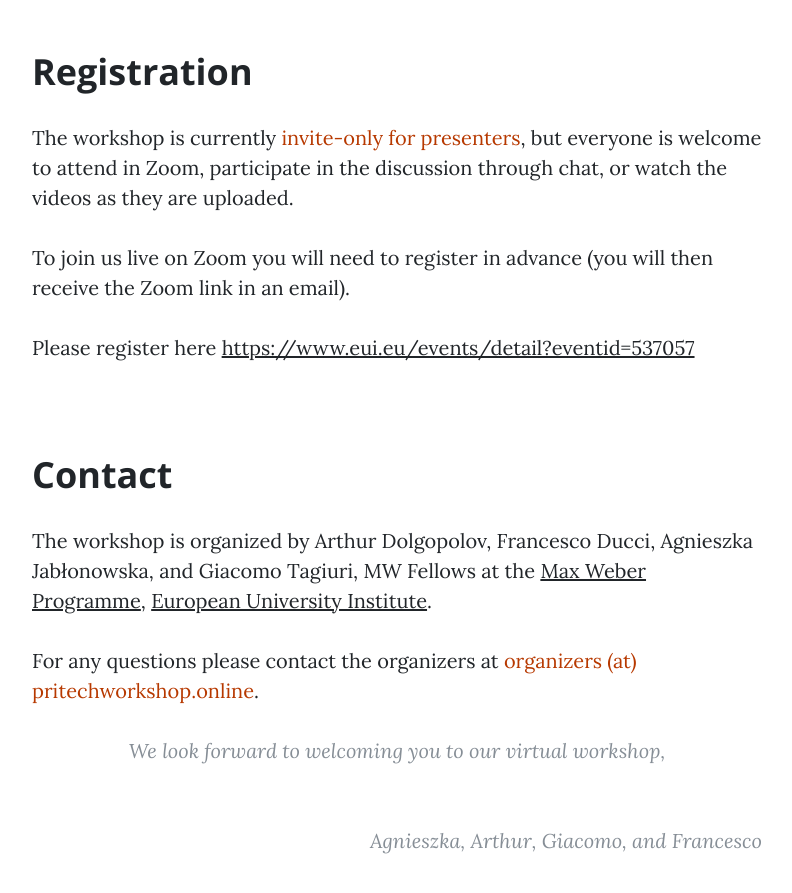
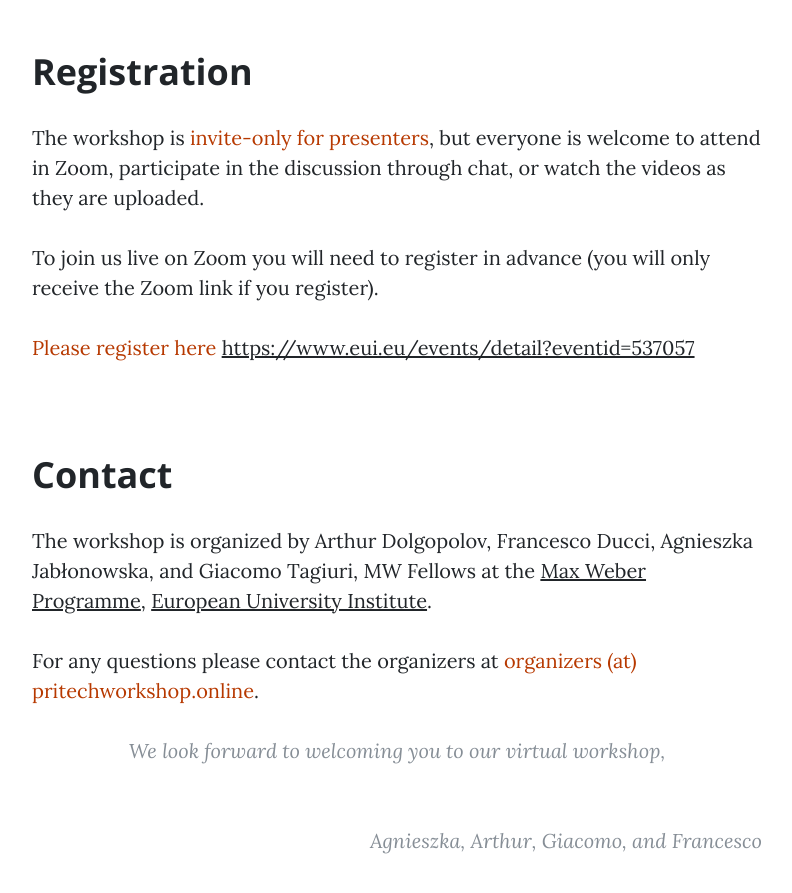
Before and after one commit to artdol/pritechworkshop, a website: page index.html in a window 1280 px wide. Shown: the part 1860-2753 px from the top of the page, without its empty margins (243-1035 px from the left). Drawn offline with nearby package versions, Linux system fonts and the light colour scheme.

Commit message:
Wording in registration

```diff
--- a/index.html
+++ b/index.html
@@ -156,9 +156,9 @@ The target audience is the growing community of researchers working on different
           <section id="registration">
 
           <h2 class="section-heading">Registration</h2>
-            <p>The workshop is currently <span style="color:#b73900">invite-only for presenters</span>, but everyone is welcome to attend in Zoom, participate in the discussion through chat, or watch the videos as they are uploaded.</p>
-          <p>To join us live on Zoom you will need to register in advance (you will then receive the Zoom link in an email). </p>
-            <p>Please register here <a href="https://www.eui.eu/events/detail?eventid=537057">https://www.eui.eu/events/detail?eventid=537057</a></p>
+            <p>The workshop is <span style="color:#b73900">invite-only for presenters</span>, but everyone is welcome to attend in Zoom, participate in the discussion through chat, or watch the videos as they are uploaded.</p>
+          <p>To join us live on Zoom you will need to register in advance (you will only receive the Zoom link if you register). </p>
+            <p><span style="color:#B73900">Please register here</span> <a href="https://www.eui.eu/events/detail?eventid=537057">https://www.eui.eu/events/detail?eventid=537057</a></p>
           </section>
           <section id="contact">
           <h2 class="section-heading">Contact</h2>
```
